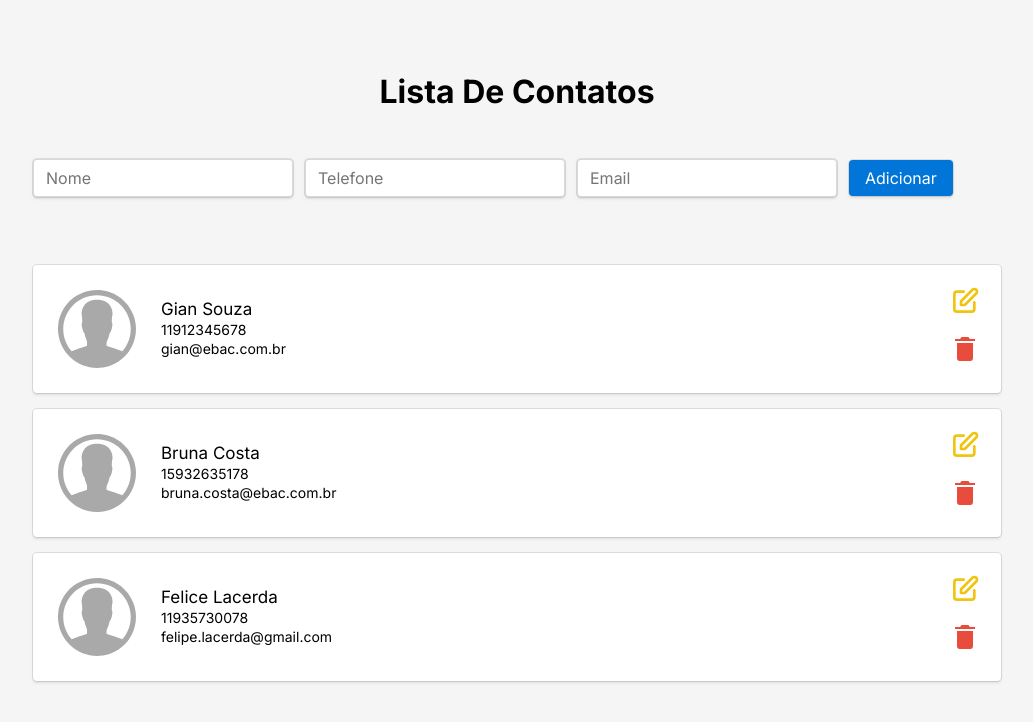
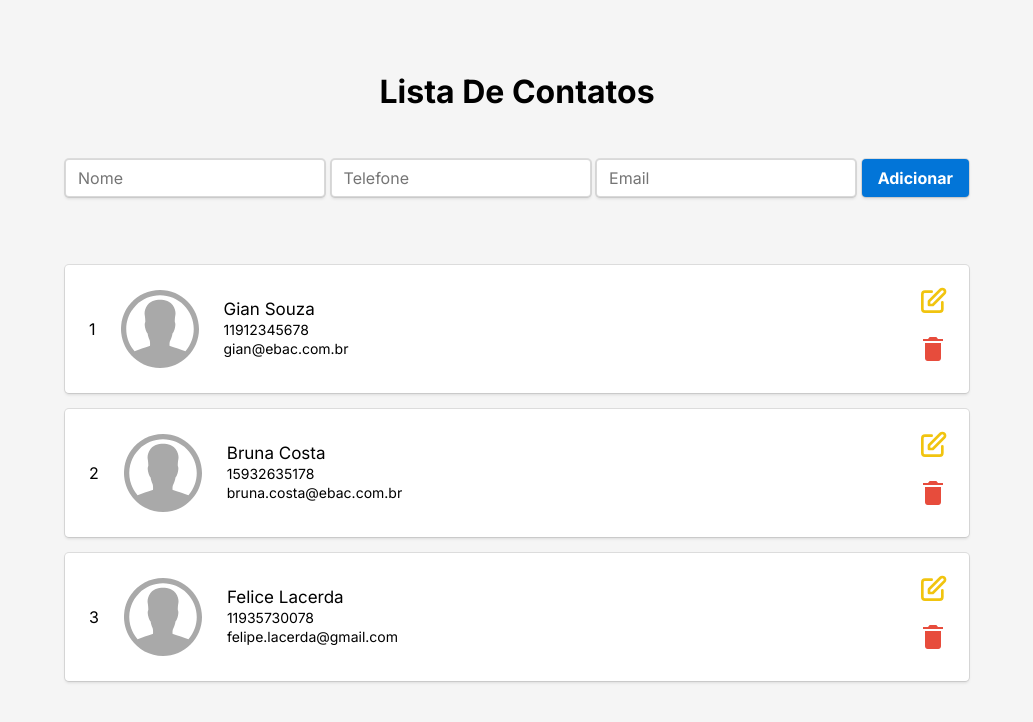
Before and after one commit to nicolasmrodrigues/lista-de-contatos, a React (Create React App) app: page / in a window 1280 px wide. Shown: the top 722 px of the page, without its empty margins (123-1156 px from the left). Built offline with nearby package versions, Linux system fonts and the light colour scheme.

Commit message:
aplicando pequenas melhorias

```diff
--- a/src/components/Contact/index.tsx
+++ b/src/components/Contact/index.tsx
@@ -9,7 +9,8 @@ import {
   Info,
   InfoList,
   ContactInfo,
-  ContactActions
+  ContactActions,
+  ContactNumber
 } from './styles'
 import { deleteContact, updateInputValue } from '../../store/reducers/contacts'
 import { ContactIcon } from '../../styles'
@@ -51,6 +52,7 @@ const Contact = ({ name, phone, email, id }: Props) => {
 
   return (
     <ContactStyle>
+      <ContactNumber>{id}</ContactNumber>
       <ContactInfo>
         <ContactIcon />
         <InfoList>
--- a/src/components/Contact/styles.ts
+++ b/src/components/Contact/styles.ts
@@ -5,7 +5,7 @@ export const Contact = styled.div`
   display: flex;
   background-color: #fff;
   border-radius: 4px;
-  padding: 16px;
+  padding: 16px 16px 16px 24px;
   align-items: center;
   margin-bottom: 16px;
   box-shadow:
@@ -68,3 +68,7 @@ export const EditButton = styled(Link)`
 export const ContactActions = styled.div`
   margin-left: auto;
 `
+
+export const ContactNumber = styled.span`
+  margin-right: 16px;
+`
--- a/src/components/EditForm/index.tsx
+++ b/src/components/EditForm/index.tsx
@@ -4,7 +4,11 @@ import { Link } from 'react-router-dom'
 import { ContactIcon, InputField } from '../../styles'
 import { CancelButton, Form, InputsContainer, SaveButton } from './styles'
 import { RootReducer } from '../../store'
-import { editContact, updateInputValue } from '../../store/reducers/contacts'
+import {
+  addContact,
+  editContact,
+  updateInputValue
+} from '../../store/reducers/contacts'
 
 const EditForm = () => {
   const {
@@ -40,7 +44,17 @@ const EditForm = () => {
   const saveEdition = (event: FormEvent) => {
     event.preventDefault()
 
-    dispatch(editContact(id))
+    if (id > 0) {
+      dispatch(editContact(id))
+    } else {
+      dispatch(
+        addContact({
+          name,
+          phone,
+          email
+        })
+      )
+    }
 
     dispatch(
       updateInputValue({
--- a/src/components/Form/styles.ts
+++ b/src/components/Form/styles.ts
@@ -5,5 +5,7 @@ export const Title = styled.h1`
 `
 
 export const Form = styled.form`
+  display: flex;
+  justify-content: space-between;
   margin-top: 48px;
 `
--- a/src/styles.ts
+++ b/src/styles.ts
@@ -15,14 +15,14 @@ const GlobalStyle = createGlobalStyle`
 `
 
 export const Container = styled.div`
-  max-width: 968px;
+  max-width: 904px;
   width: 100%;
   margin: 72px auto 0 auto;
 `
 
 export const InputField = styled.input`
   padding: 8px 12px;
-  margin: 0 12px 12px 0;
+  margin-bottom: 12px;
   border: 1px solid #00000026;
   border-radius: 4px;
   color: #464a4c;
@@ -41,10 +41,12 @@ export const ContactIcon = styled(IoIosContact)`
 export const Button = styled.button`
   padding: 8px 16px;
   background-color: #0275d8;
+  margin-bottom: 12px;
   color: #fff;
   border: none;
   border-radius: 4px;
   font-size: 16px;
+  font-weight: bold;
   cursor: pointer;
   transition: background-color linear 0.08s;
   box-shadow:
```
